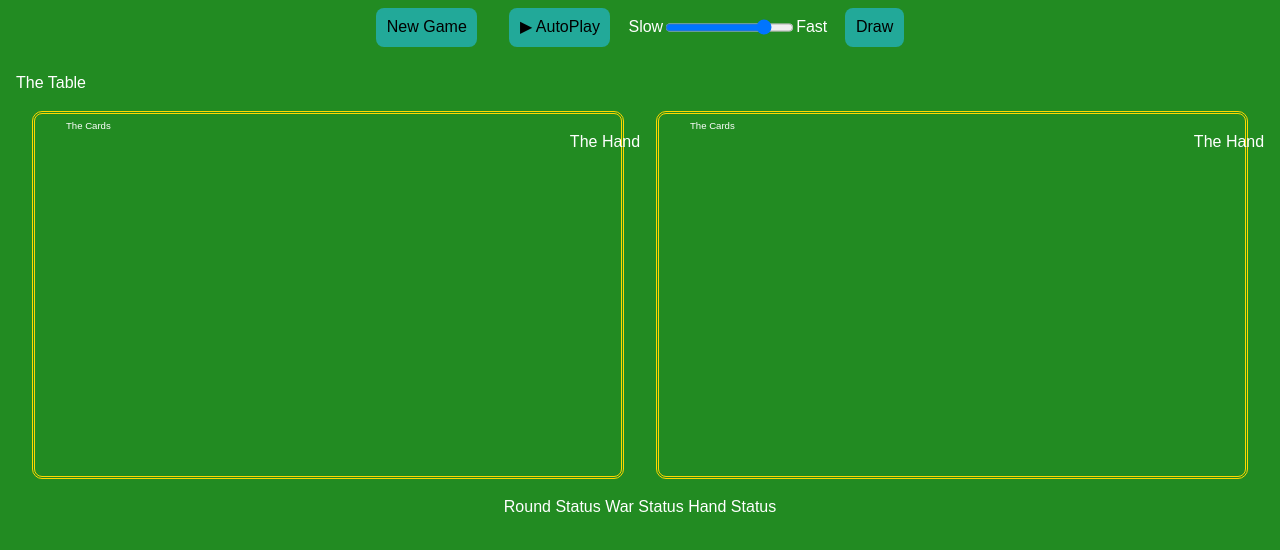
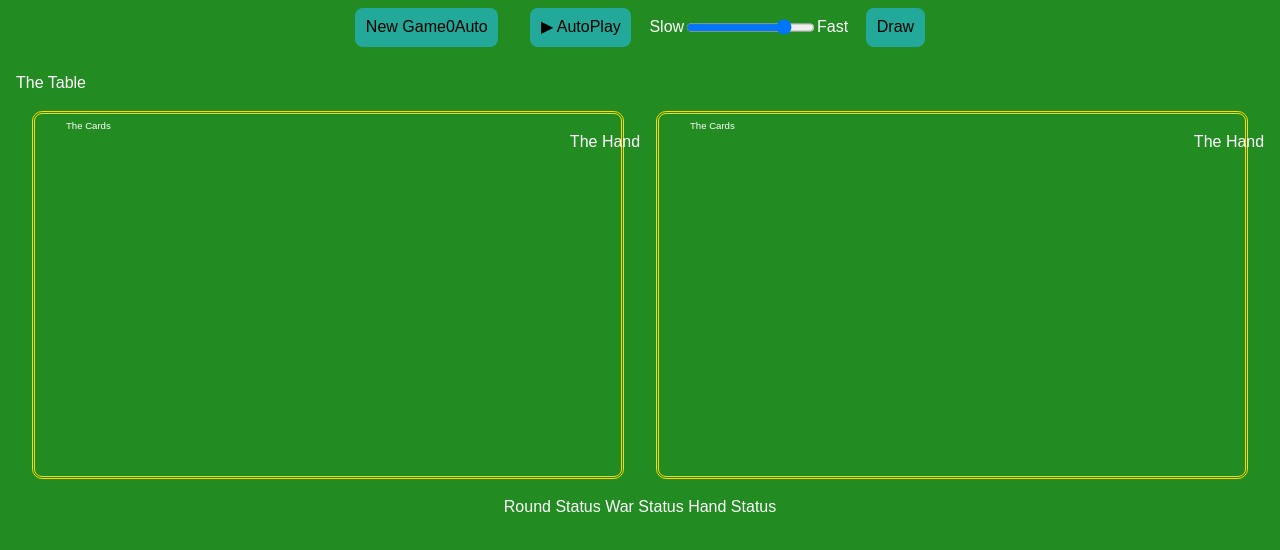
Before and after one commit to stanislavlevitt/GameOfWar, a React (Vite) app in the folder client/: page / in a window 1280 px wide. Shown: the top 550 px of the page. Built offline with nearby package versions, Linux system fonts and the light colour scheme.

Commit message:
hook up the redux store

```diff
--- a/client/package.json
+++ b/client/package.json
@@ -9,9 +9,11 @@
     "preview": "vite preview"
   },
   "dependencies": {
+    "@reduxjs/toolkit": "^1.9.0",
     "bootstrap": "^4.6.0",
     "react": "^18.2.0",
     "react-dom": "^18.2.0",
+    "react-redux": "^8.0.5",
     "react-router-dom": "^6.4.3"
   },
   "devDependencies": {
--- a/client/src/components/Buttons/NewGame.jsx
+++ b/client/src/components/Buttons/NewGame.jsx
@@ -1,13 +1,26 @@
 import React from "react"
+import { useDispatch, useSelector } from "react-redux";
+import {createNewGame, stopAutoPlay} from "../../slices/gameBoard";
 import "../../css/navbar.css"
 
 const NewGame = () =>{
+  const count = useSelector(state => state.gameBoard.gameCount);
+  const name = useSelector(state => state.gameBoard.autoName);
+  const dispatch = useDispatch();
+
   const startGame = () => {
+    let GameState = {}
+    console.log('clicked startGame')
+    dispatch(createNewGame())
+    dispatch(stopAutoPlay('stas'))
+
   };
 
   return (
      <button className="controls-btn" onClick={startGame}>
       New Game
+      {count}
+      {name}
       </button>
   )
 }
--- a/client/src/main.jsx
+++ b/client/src/main.jsx
@@ -3,7 +3,14 @@ import {createRoot} from 'react-dom/client'
 import App from './App'
 import './css/index.css'
 
+import { Provider } from 'react-redux';
+import store from './store'
+
 const container = document.getElementById("root");
 const root = createRoot(container);
 
-root.render(<App />)
+root.render(
+  <Provider store={store}>
+    <App />
+  </Provider>
+)
--- /dev/null
+++ b/client/src/slices/gameBoard.js
@@ -0,0 +1,31 @@
+import { createSlice } from "@reduxjs/toolkit";
+const initialState = {
+  gameCount: 0,
+  autoName: 'Auto'
+};
+
+const gameSlice = createSlice({
+  name: "gameBoard",
+  initialState,
+  reducers: {
+    createNewGame: (state, action) => {
+      console.log('createNewGame reducer')
+      return {
+        ...state,
+        gameCount: state.gameCount + 1
+      }
+    },
+    stopAutoPlay: (state, action) => {
+      console.log('stopAutoPlay reducer')
+      return {
+        ...state,
+        autoName: action.payload
+      }
+    },
+  },
+});
+
+export const { createNewGame, stopAutoPlay } = gameSlice.actions
+
+const { reducer } = gameSlice;
+export default reducer;
--- /dev/null
+++ b/client/src/store.js
@@ -0,0 +1,13 @@
+import { configureStore } from '@reduxjs/toolkit'
+import gameReducer from './slices/gameBoard';
+
+const reducer = {
+  gameBoard: gameReducer
+}
+
+const store = configureStore({
+  reducer: reducer,
+  devTools: true,
+})
+
+export default store;
```
Also changed, not shown: 2 other files (tests, documents, lock files or other folders).
